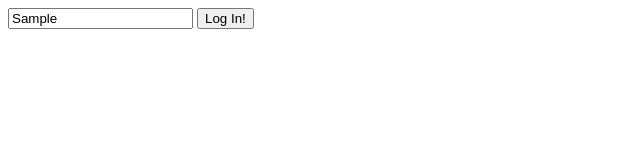
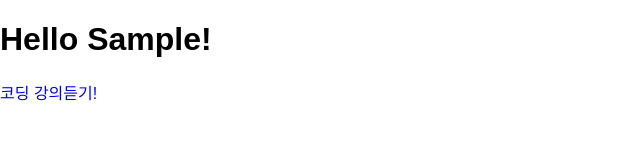
Before and after one commit to babydev-by03KOREA/NomadJS, a plain HTML site: page App/index.html in a window 1280 px wide. Both pictures are taken after typing "Sample" into the empty fields and a click on the button "Log In!". Shown: the whole page, without its empty margins (0-640 px from the left). Drawn offline with Linux system fonts and the light colour scheme.

Commit message:
preventDefault()

```diff
--- a/App/app.js
+++ b/App/app.js
@@ -1,10 +1,22 @@
 const loginForm = document.getElementById('login-form');
 const loginInput = loginForm.querySelector("input");
+const link = document.querySelector('a');
+const greeting = document.querySelector("#greeting");
+const HIDDEN_CLASSNAME = "hidden";
 
 function onLoginSubmit(event) {
     event.preventDefault();
+    loginForm.classList.add(HIDDEN_CLASSNAME);
+    const username = loginInput.value;
+    // greeting.innerText = "Hello " + username + "!";
+    greeting.innerText = `Hello ${username}!`;
+    greeting.classList.remove(HIDDEN_CLASSNAME);
+}
+
+function handleLinkClick(event){
+    event.preventDefault();
     console.log(event);
-    console.log(loginInput.value);
 }
 
 loginForm.addEventListener("submit", onLoginSubmit);
+link.addEventListener("click", handleLinkClick);
--- a/App/index.html
+++ b/App/index.html
@@ -13,5 +13,7 @@
         <input type="text" required maxlength="15" placeholder="what is your name?" />
         <button type="submit">Log In!</button>
     </form>
+    <h1 id="greeting" class="hidden"></h1>
+    <a href="https://nomadcoders.co">코딩 강의듣기!</a>
 </body>
 </html>
--- a/App/style.css
+++ b/App/style.css
@@ -1 +1,15 @@
 @charset 'utf-8';
+
+html, body {
+    margin: 0;
+    @import url('https://fonts.googleapis.com/css2?family=Source+Sans+Pro:wght@400;600;700&display=swap');
+    font-family: 'Source Sans Pro', sans-serif;
+}
+
+a {
+    text-decoration: none;
+}
+
+.hidden {
+    display: none;
+}
```
